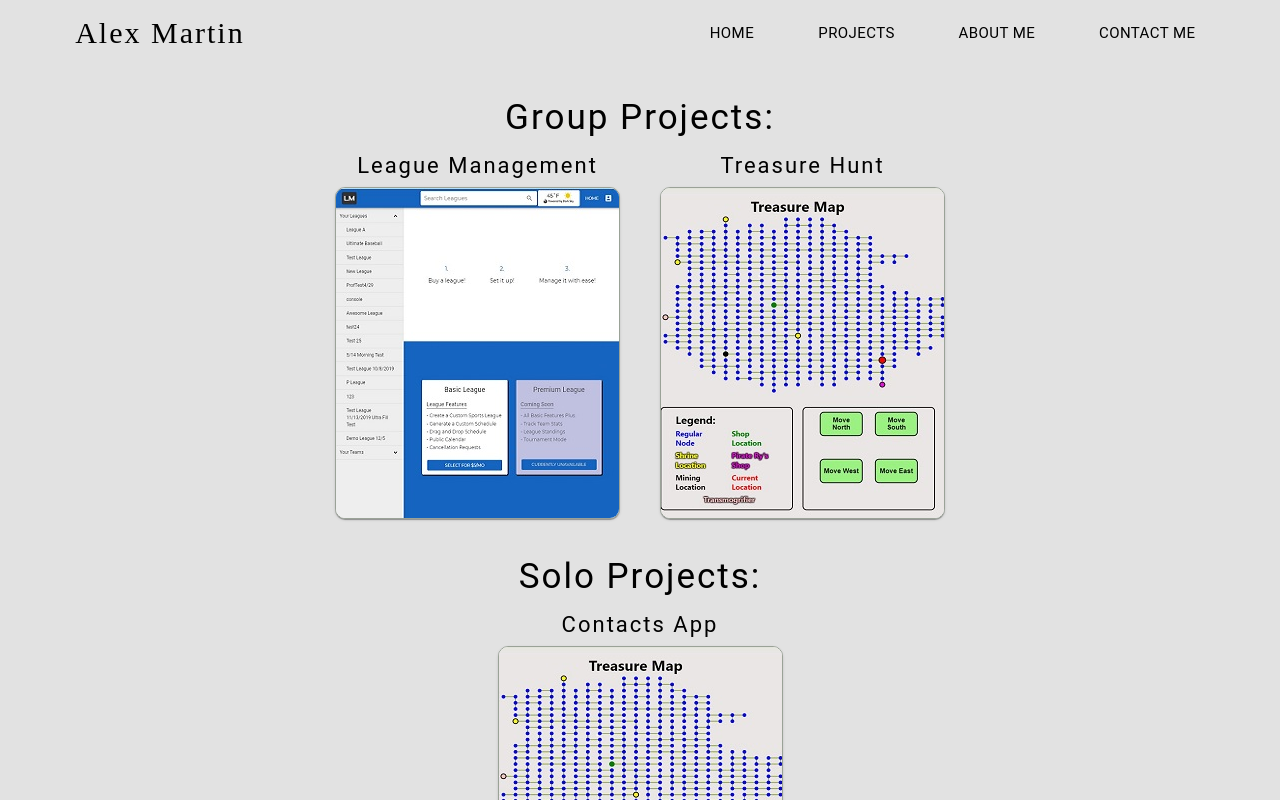
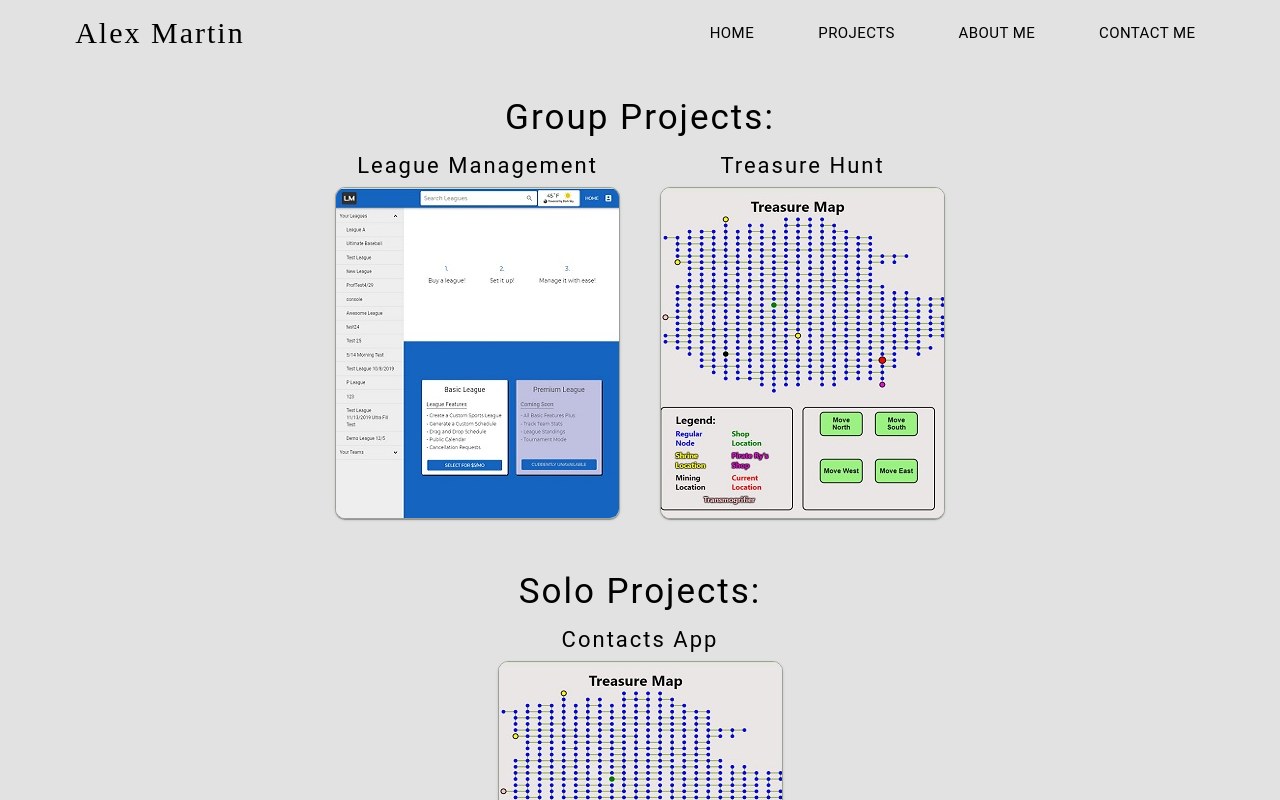
Before and after one commit to atonymartin20/Portfolio, a React (Create React App) app: page /projects in a window 1280 px wide. Shown: the top 800 px of the page. Built offline with nearby package versions, Linux system fonts and the light colour scheme; a web font is replaced by a local one.

Commit message:
Added margin to projects page for easier reading.

```diff
--- a/src/Components/Projects/index.js
+++ b/src/Components/Projects/index.js
@@ -4,10 +4,13 @@ import withStyles from "@material-ui/core/styles/withStyles";
 import ProjectCardList from './projectCardList.js';
 
 const styles = () => ({
+    marginTop: {
+        marginTop: '15px'
+    },
     projectsDiv: {
         width: '100%',
-        height: '2500px',
-        maxHeight: '200vh'
+        height: 'auto',
+        maxHeight: '300vh'
     },
     projectHeader: {
         boxSizing: 'border-box',
@@ -21,6 +24,7 @@ const styles = () => ({
         color: 'black',
         fontSize: '3.5rem',
     },
+
 })
 
 class Projects extends React.Component {
@@ -33,7 +37,7 @@ class Projects extends React.Component {
                 <header className={classes.projectHeader}>
                     <h1>Group Projects:</h1>
                     <ProjectCardList projectType="group"/>
-                    <h1>Solo Projects:</h1>
+                    <h1 className={classes.marginTop}>Solo Projects:</h1>
                     <ProjectCardList projectType="solo"/>
                 </header>
             </div>
@@ -41,5 +45,4 @@ class Projects extends React.Component {
     }
 }
 
-// Green 5
 export default withStyles(styles)(Projects);
```
